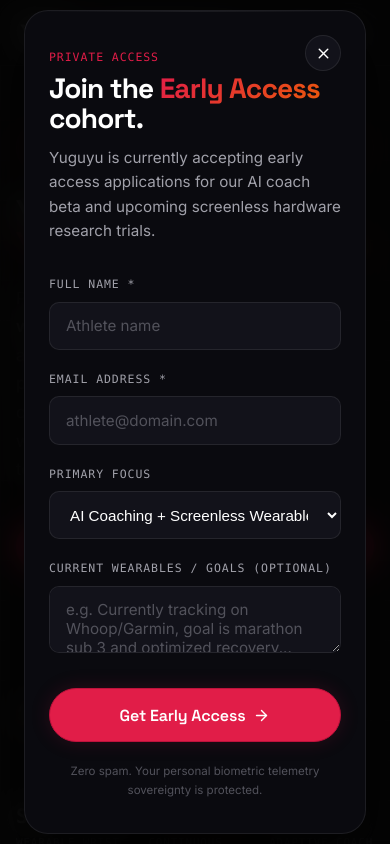
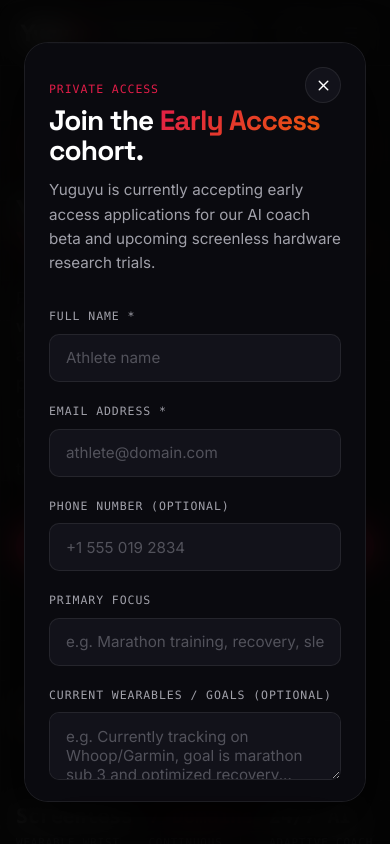
Before and after one commit to yuguyu12/yuguyulandingpage, a React (Vite) app: page / in a window 390 px wide. Both pictures are taken after a click on the button "Get Early Access". Shown: the top 844 px of the page. Built offline with nearby package versions, Linux system fonts and the light colour scheme; a web font is replaced by a local one.

Commit message:
feat: add optional phone field and convert primary focus to text input in modal

```diff
--- a/src/App.jsx
+++ b/src/App.jsx
@@ -2585,7 +2585,7 @@
 // 10. CONTACT / EARLY ACCESS MODAL
 // =====================================================================
 const ContactModal = ({ onClose, isMobile }) => {
-  const [formData, setFormData] = useState({ name: '', email: '', interests: 'AI Coaching & Screenless Band', message: '' });
+  const [formData, setFormData] = useState({ name: '', email: '', phone: '', focus: '', message: '' });
   const [submitted, setSubmitted] = useState(false);
   const [isSubmitting, setIsSubmitting] = useState(false);
 
@@ -2633,10 +2633,12 @@
           position: 'relative',
           width: '100%',
           maxWidth: '560px',
+          maxHeight: '90vh',
+          overflowY: 'auto',
           background: 'var(--bg-secondary)',
           border: '1px solid var(--border-light)',
           borderRadius: '24px',
-          padding: isMobile ? '2rem 1.5rem' : '3rem 2.5rem',
+          padding: isMobile ? '2rem 1.5rem' : '2.5rem 2.25rem',
           boxShadow: '0 25px 60px rgba(0,0,0,0.8)'
         }}
       >
@@ -2734,26 +2736,41 @@
             </div>
 
             <div>
-              <label htmlFor="modal-interest" className="mono-tag" style={{ display: 'block', marginBottom: '0.5rem', color: 'var(--text-secondary)' }}>
-                PRIMARY FOCUS
+              <label htmlFor="modal-phone" className="mono-tag" style={{ display: 'block', marginBottom: '0.5rem', color: 'var(--text-secondary)' }}>
+                PHONE NUMBER (OPTIONAL)
               </label>
-              <select
-                id="modal-interest"
-                name="interest"
-                value={formData.interests}
-                onChange={e => setFormData({ ...formData, interests: e.target.value })}
+              <input
+                id="modal-phone"
+                name="phone"
+                type="tel"
+                value={formData.phone}
+                onChange={e => setFormData({ ...formData, phone: e.target.value })}
+                placeholder="+1 555 019 2834"
                 style={{
                   width: '100%', padding: '0.85rem 1rem', borderRadius: '10px',
                   background: 'var(--bg-tertiary)', border: '1px solid var(--border-light)',
                   color: 'var(--text-primary)', fontSize: '0.95rem'
                 }}
-              >
-                <option value="AI Coaching & Screenless Band">AI Coaching + Screenless Wearable Band</option>
-                <option value="Cardiovascular & HRV Analytics">Cardiovascular & Baseline HRV Optimization</option>
-                <option value="Strength & Progressive Overload">Strength Programming & Progressive Overload</option>
-                <option value="Sleep Architecture & Recovery">Sleep Stages & Autonomic Restoration</option>
-                <option value="Metabolic Nutrition & Body Comp">Metabolic Nutrition & Energy Flux</option>
-              </select>
+              />
+            </div>
+
+            <div>
+              <label htmlFor="modal-focus" className="mono-tag" style={{ display: 'block', marginBottom: '0.5rem', color: 'var(--text-secondary)' }}>
+                PRIMARY FOCUS
+              </label>
+              <input
+                id="modal-focus"
+                name="focus"
+                type="text"
+                value={formData.focus}
+                onChange={e => setFormData({ ...formData, focus: e.target.value })}
+                placeholder="e.g. Marathon training, recovery, sleep optimization"
+                style={{
+                  width: '100%', padding: '0.85rem 1rem', borderRadius: '10px',
+                  background: 'var(--bg-tertiary)', border: '1px solid var(--border-light)',
+                  color: 'var(--text-primary)', fontSize: '0.95rem'
+                }}
+              />
             </div>
 
             <div>
```
